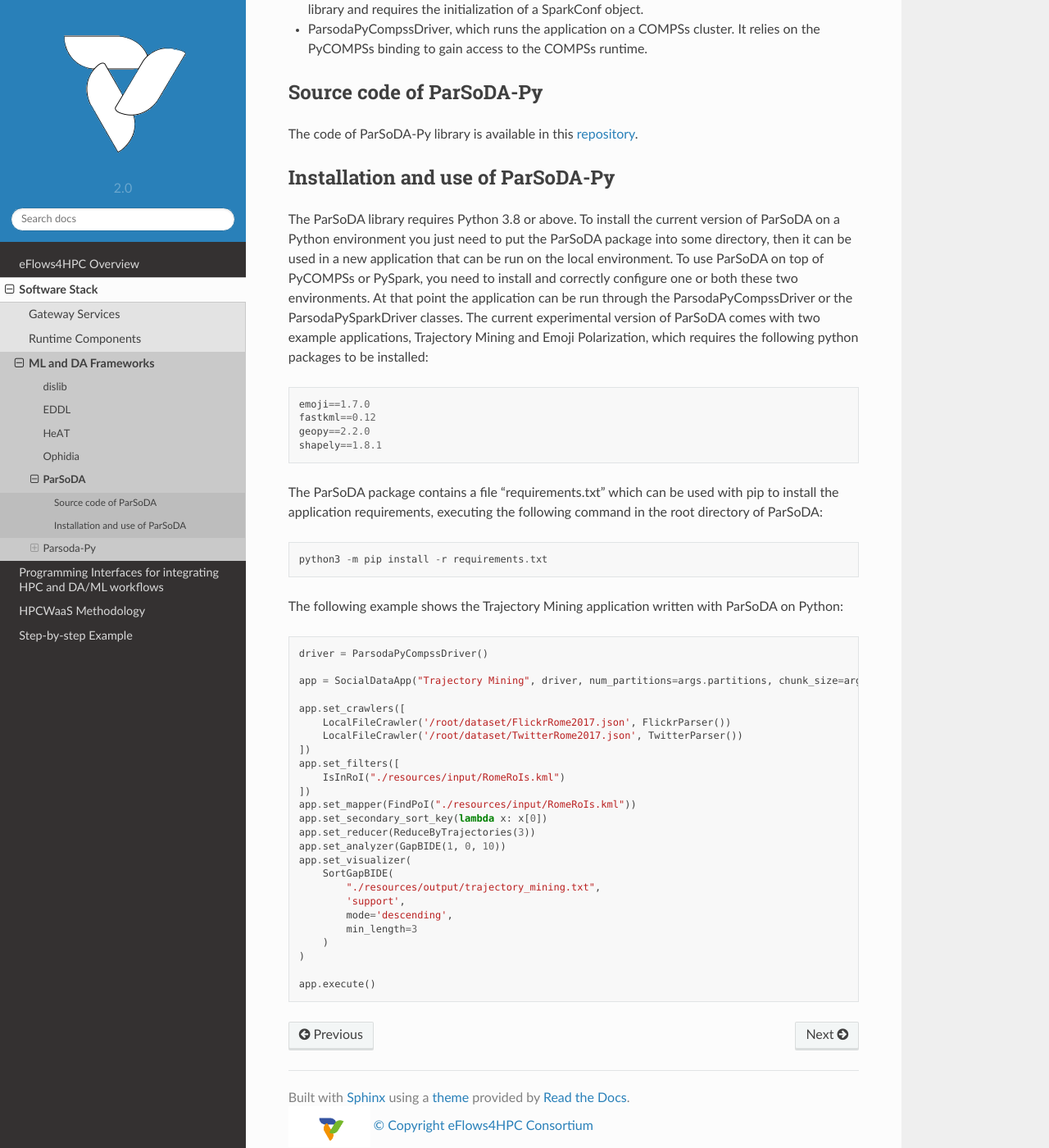
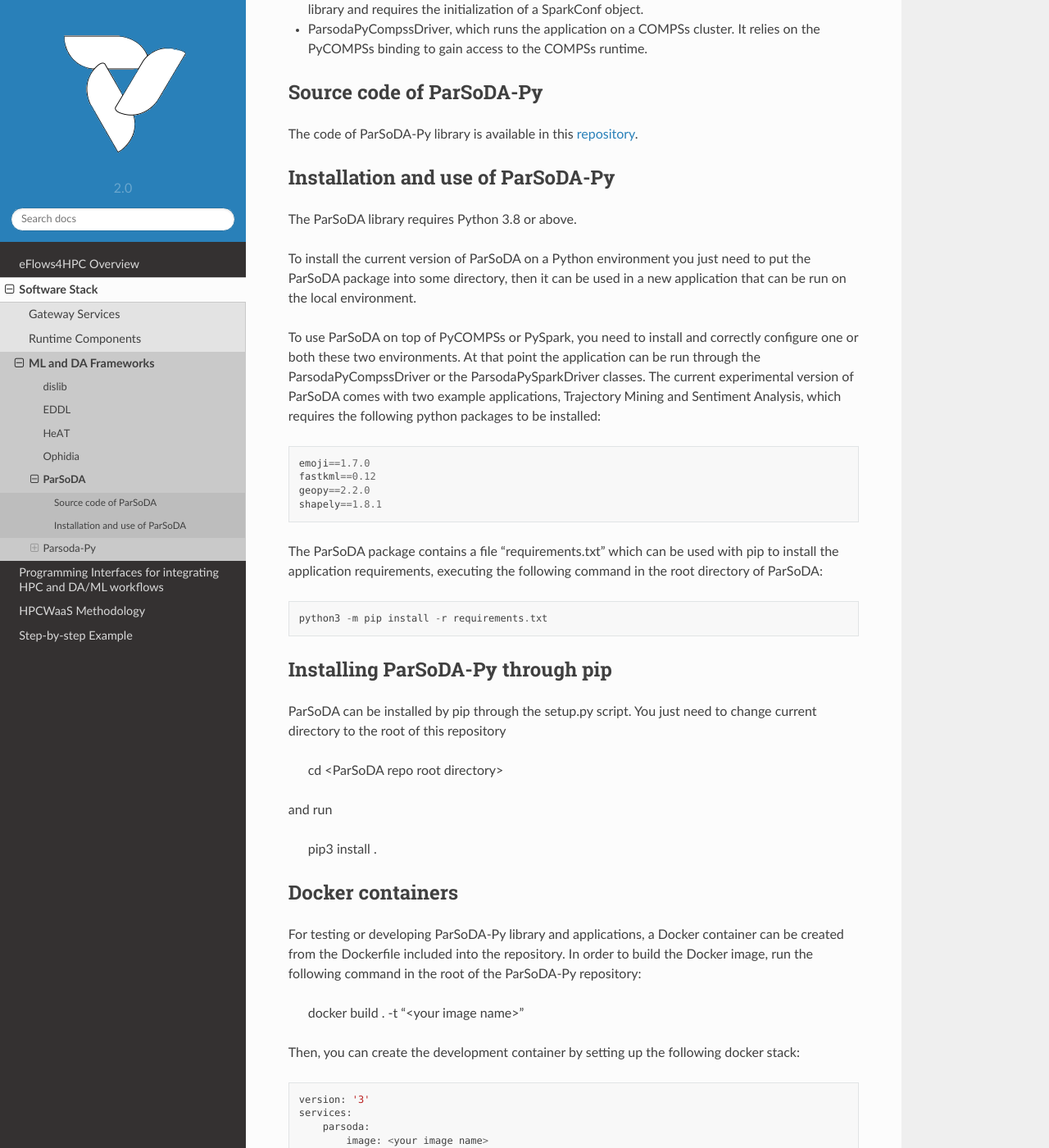
Before and after one commit to eflows4hpc/documentation, a Sphinx documentation site: the page built from doc/source/Sections/01_Software_Stack/03_DA_ML_Frameworks/parsoda.rst, in a window 1280 px wide and 1400 px high, scrolled down 2530 px. Shown: the whole window at 82% size. Built offline with Sphinx 7.4.7 and the Read the Docs theme 2.0.0, drawn with Linux system fonts in a browser that asks for light colours; formulas are drawn with MathJax 3; some of the changed text lies outside the part shown.

Commit message:
ParSoDA documentation updated
* Added some contents regarding latest developments

```diff
--- a/doc/source/Sections/01_Software_Stack/03_DA_ML_Frameworks/parsoda.rst
+++ b/doc/source/Sections/01_Software_Stack/03_DA_ML_Frameworks/parsoda.rst
@@ -81,8 +81,19 @@
 Installation and use of ParSoDA-Py
 ----------------------------------
 The ParSoDA library requires Python 3.8 or above.
-To install the current version of ParSoDA on a Python environment you just need to put the ParSoDA package into some directory, then it can be used in a new application that can be run on the local environment. To use ParSoDA on top of PyCOMPSs or PySpark, you need to install and correctly configure one or both these two environments. At that point the application can be run through the ParsodaPyCompssDriver or the ParsodaPySparkDriver classes.
-The current experimental version of ParSoDA comes with two example applications, Trajectory Mining and Emoji Polarization, which requires the following python packages to be installed::
+
+To install the current version of ParSoDA on a Python environment
+you just need to put the ParSoDA package into some directory,
+then it can be used in a new application that can be run on the
+local environment.
+
+To use ParSoDA on top of PyCOMPSs or PySpark,
+you need to install and correctly configure one or both these two
+environments. At that point the application can be run through the
+ParsodaPyCompssDriver or the ParsodaPySparkDriver classes.
+The current experimental version of ParSoDA comes with two example
+applications, Trajectory Mining and Sentiment Analysis, which
+requires the following python packages to be installed::
 
     emoji==1.7.0
     fastkml==0.12
@@ -93,7 +104,35 @@
 
     python3 -m pip install -r requirements.txt
 
-The following example shows the Trajectory Mining application written with ParSoDA on Python::
+Installing ParSoDA-Py through pip
+---------------------------------
+ParSoDA can be installed by pip through the setup.py script. You just need to change current directory to the root of this repository
+
+    cd <ParSoDA repo root directory>
+
+and run
+
+    pip3 install .
+
+Docker containers
+-----------------
+For testing or developing ParSoDA-Py library and applications, a Docker container can be created from the Dockerfile included into the repository.
+In order to build the Docker image, run the following command in the root of the ParSoDA-Py repository:
+
+    docker build . -t "<your image name>"
+
+Then, you can create the development container by setting up the following docker stack::
+
+    version: '3'
+    services:
+        parsoda:
+            image: <your image name>
+            restart: unless-stopped
+
+ParSoDA-Py on top of PyCOMPSs
+-----------------------------
+
+The following example shows the Trajectory Mining application written with ParSoDA-Py, running on the PyCOMPSs environment::
 
     driver = ParsodaPyCompssDriver()
 
```
Also changed, not shown: other parts of doc/source/Sections/01_Software_Stack/03_DA_ML_Frameworks/parsoda.rst (+1 -1 lines).
